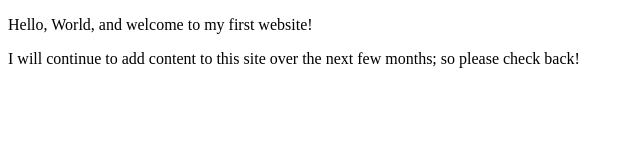
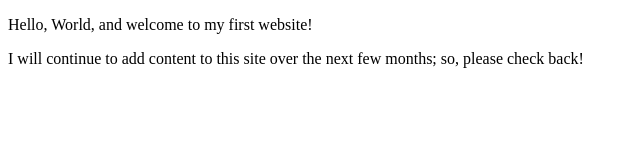
Before and after one commit to KraftDa/kraftda.github.io, a plain HTML site: page index.html in a window 1280 px wide. Shown: the full height of the page, 0-640 px from the left. Drawn offline with Linux system fonts and the light colour scheme.

Commit message:
Update index.html

```diff
--- a/index.html
+++ b/index.html
@@ -9,6 +9,6 @@
     </head>
     <body>
        <p>Hello, World, and welcome to my first website!</p>
-    <p>I will continue to add content to this site over the next few months; so please check back!</p>
+    <p>I will continue to add content to this site over the next few months; so, please check back!</p>
     </body>
 </html>
```
